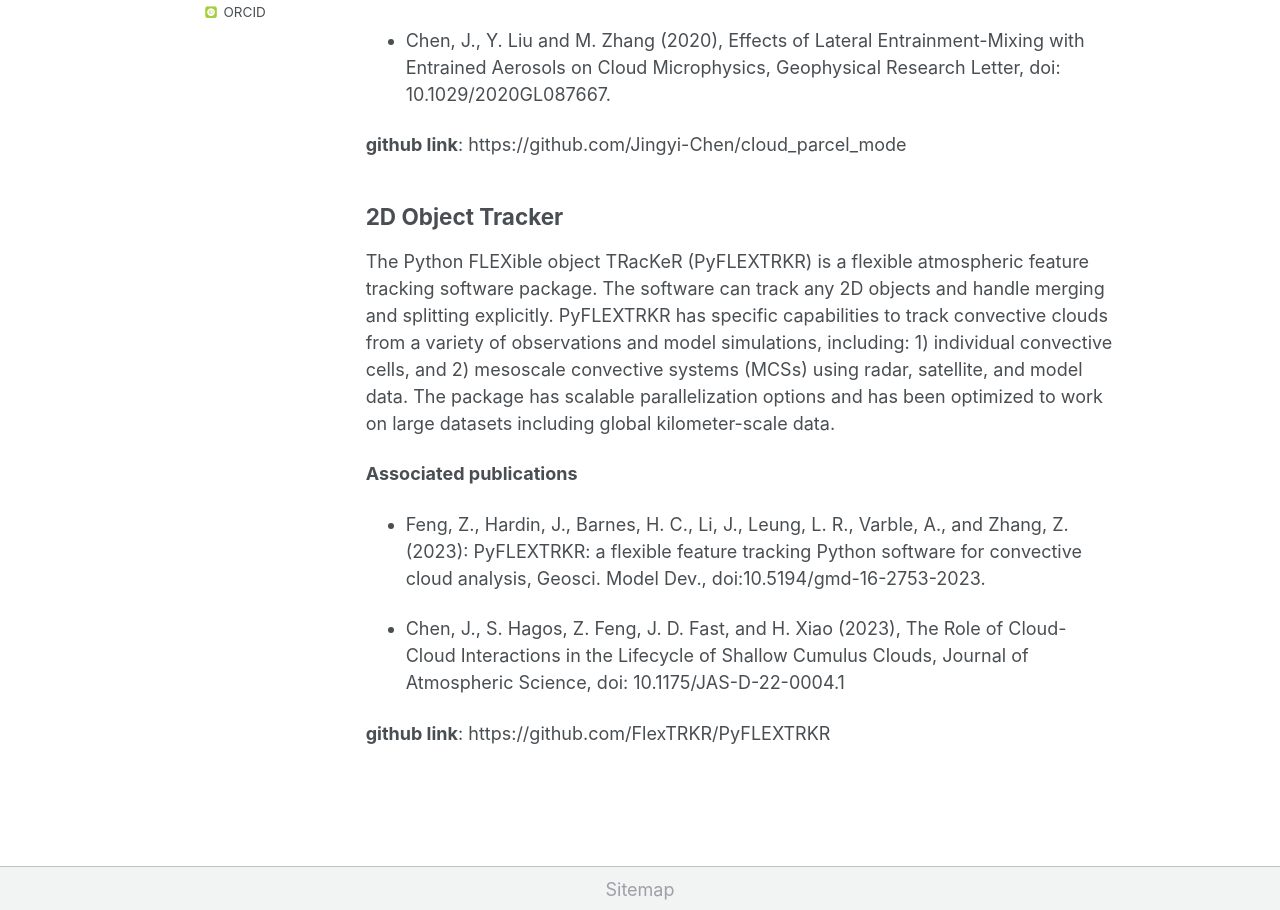
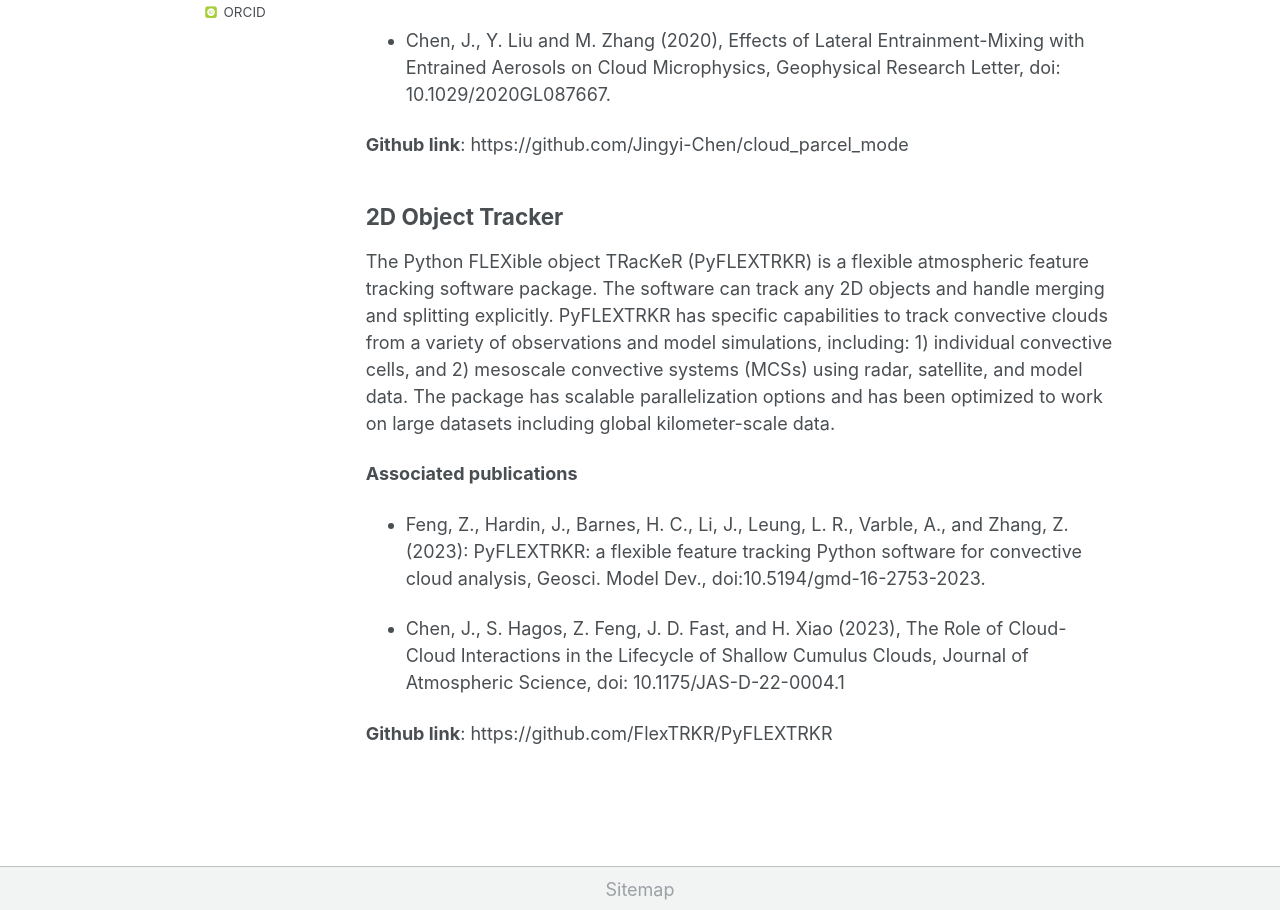
Before and after one commit to Jingyi-Chen/jingyi-chen.github.io, a Jekyll site: the page built from _pages/codes.md, in a window 1280 px wide and 1400 px high, scrolled down 330 px. Shown: the part 432-1342 px from the top of the window. Built offline with Jekyll 4.4.1, drawn with Linux system fonts in a browser that asks for light colours; some web fonts are replaced.

Commit message:
Update codes.md

```diff
--- a/_pages/codes.md
+++ b/_pages/codes.md
@@ -20,7 +20,7 @@ The author would thank them for the kind sharing. The entrainment-mixing version
 
 - Chen, J., Y. Liu and M. Zhang (2020), Effects of Lateral Entrainment-Mixing with Entrained Aerosols on Cloud Microphysics, Geophysical Research Letter, doi: 10.1029/2020GL087667.
 
-**github link**: https://github.com/Jingyi-Chen/cloud_parcel_mode
+**Github link**: https://github.com/Jingyi-Chen/cloud_parcel_mode
 
 2D Object Tracker
 ---
@@ -34,4 +34,4 @@ PyFLEXTRKR has specific capabilities to track convective clouds from a variety o
 
 - Chen, J., S. Hagos, Z. Feng, J. D. Fast, and H. Xiao (2023), The Role of Cloud-Cloud Interactions in the Lifecycle of Shallow Cumulus Clouds, Journal of Atmospheric Science, doi: 10.1175/JAS-D-22-0004.1
 
-**github link**: https://github.com/FlexTRKR/PyFLEXTRKR
+**Github link**: https://github.com/FlexTRKR/PyFLEXTRKR
```
